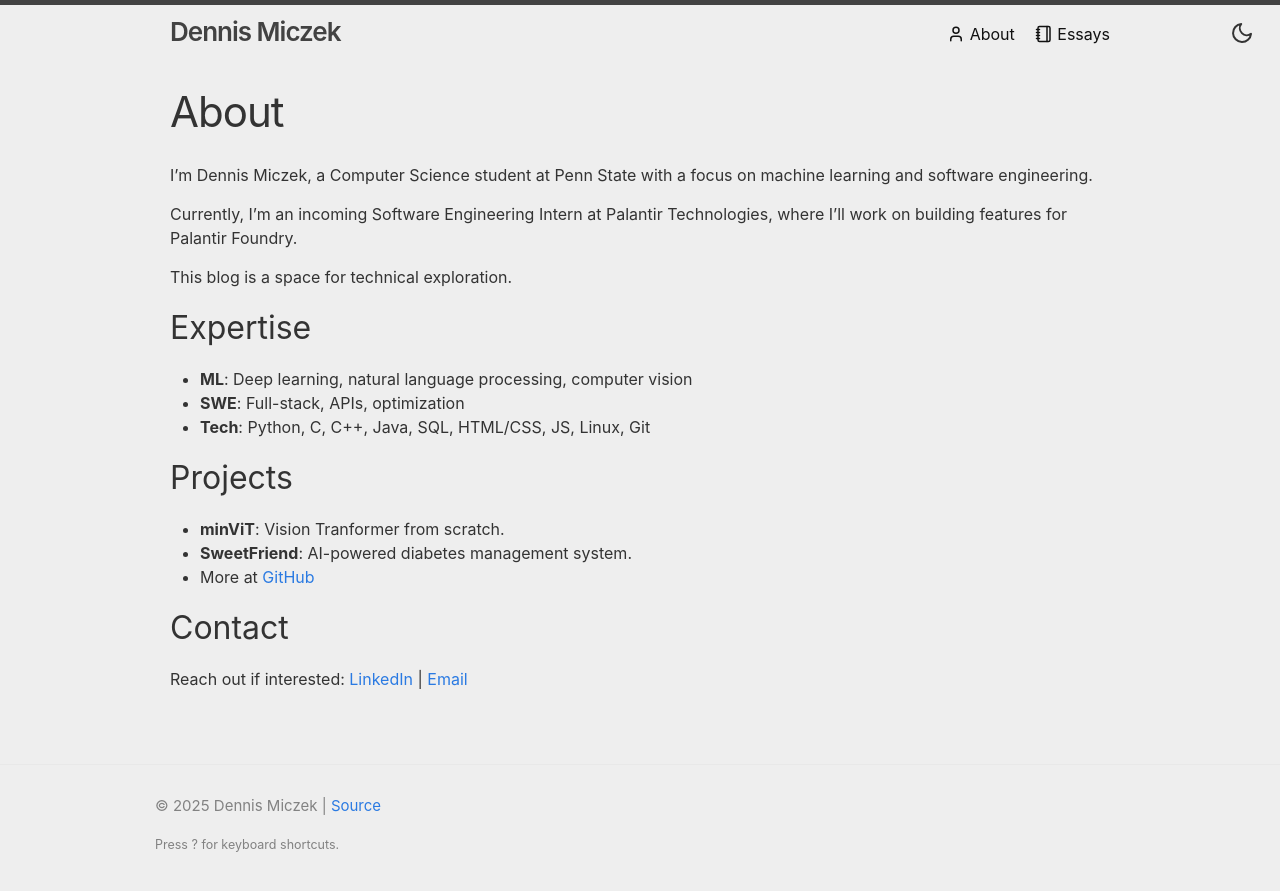
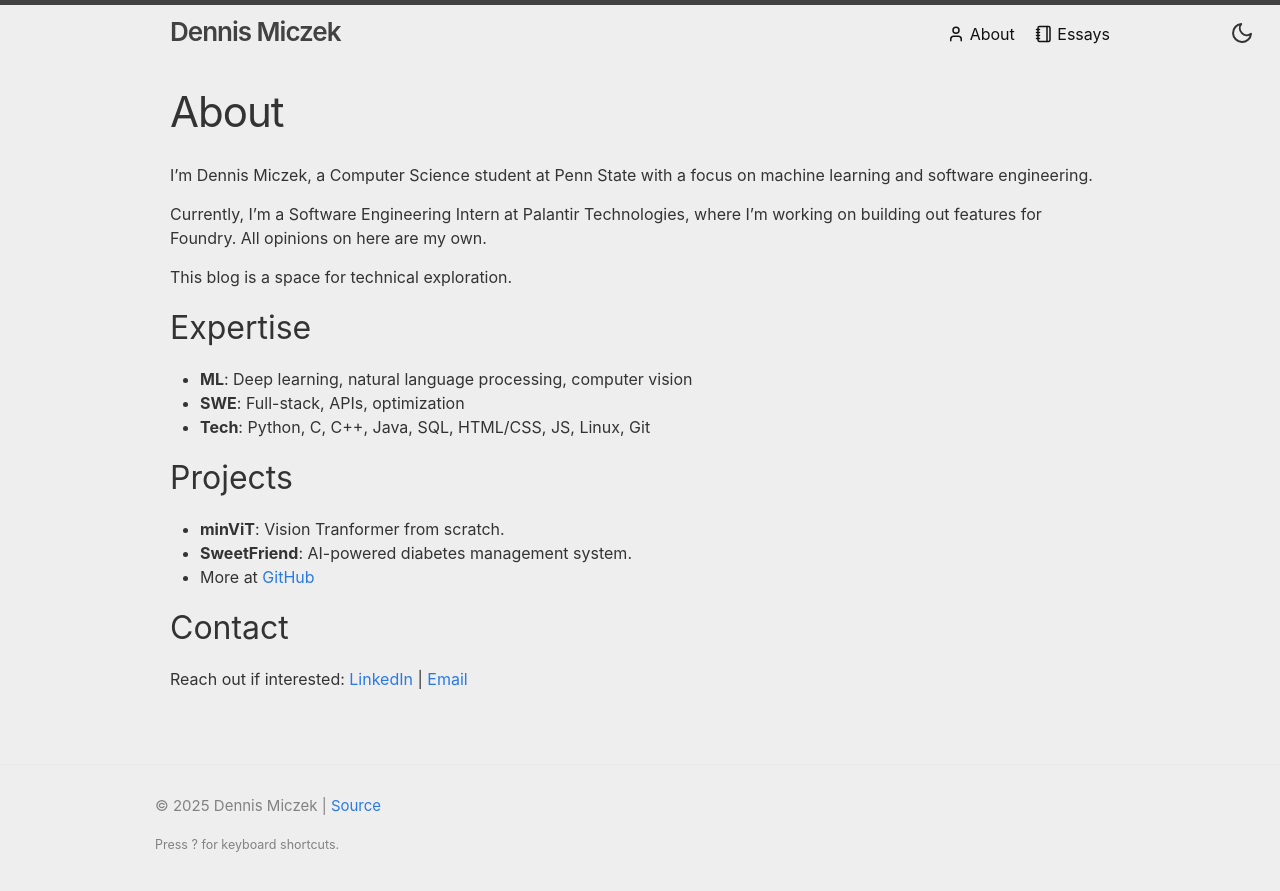
Before and after one commit to dmicz/dmicz.github.io, a Jekyll site: the page built from about.markdown, in a window 1280 px wide. Shown: the top 891 px of the page. Built offline with Jekyll 4.4.1, drawn with Linux system fonts in a browser that asks for light colours.

Commit message:
copyright and about me updates

```diff
--- a/_includes/footer.html
+++ b/_includes/footer.html
@@ -4,7 +4,7 @@
   <div class="wrapper">
 
     <div class="footer-col-wrapper">
-      <p>© 2025 {{ site.author }} | <a href="{{ site.sitesource }}">Source</a></p>
+      <p>© {{ "now" | date: "%Y" }} {{ site.author }} | <a href="{{ site.sitesource }}">Source</a></p>
 
       <p><small>Press ? for keyboard shortcuts.</small></p>
     </div>
--- a/about.markdown
+++ b/about.markdown
@@ -7,7 +7,7 @@ icon: <svg xmlns="http://www.w3.org/2000/svg" width="18" height="18" viewBox="0
 
 I'm Dennis Miczek, a Computer Science student at Penn State with a focus on machine learning and software engineering.
 
-Currently, I’m an incoming Software Engineering Intern at Palantir Technologies, where I’ll work on building features for Palantir Foundry.
+Currently, I’m a Software Engineering Intern at Palantir Technologies, where I'm working on building out features for Foundry. All opinions on here are my own.
 
 This blog is a space for technical exploration.
 
```
